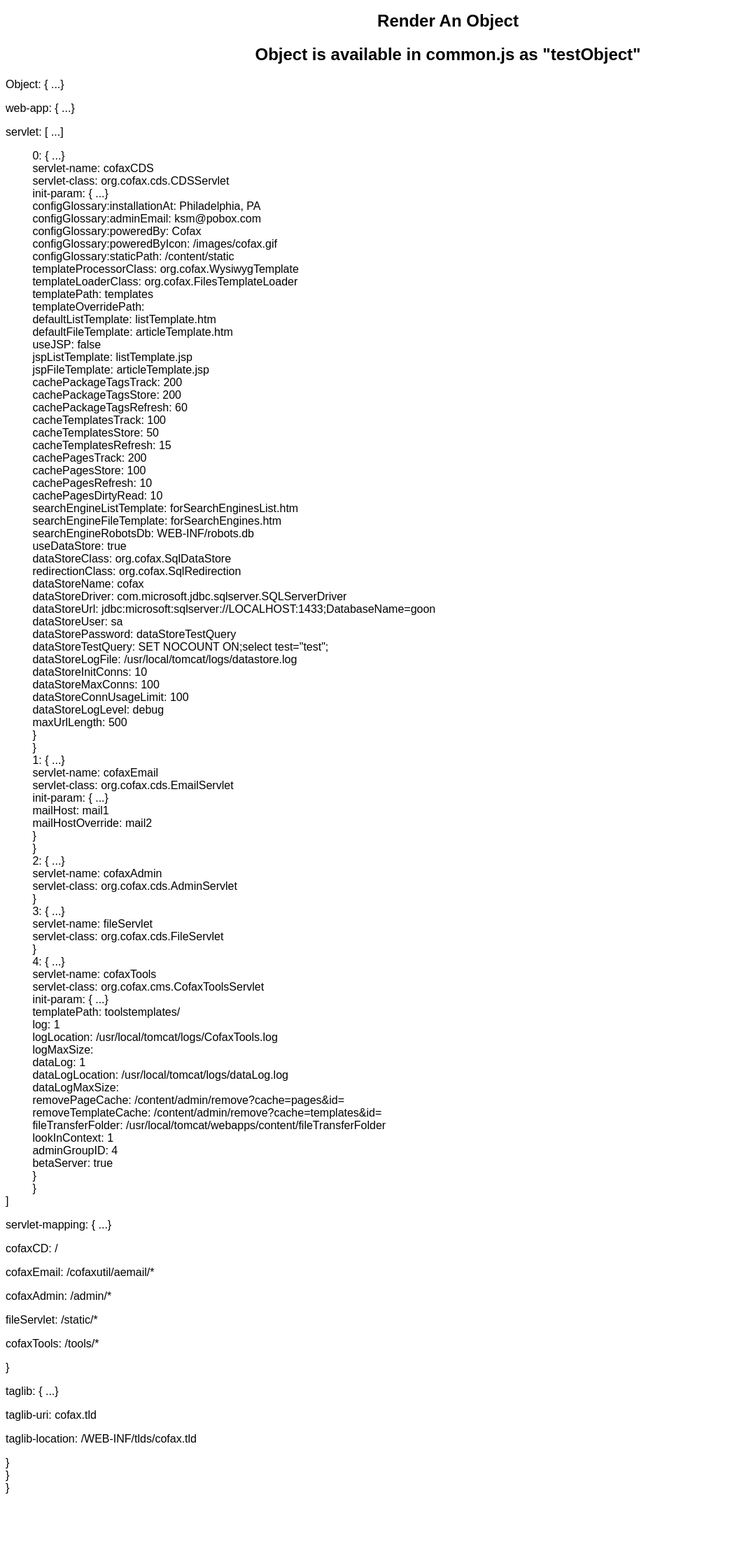
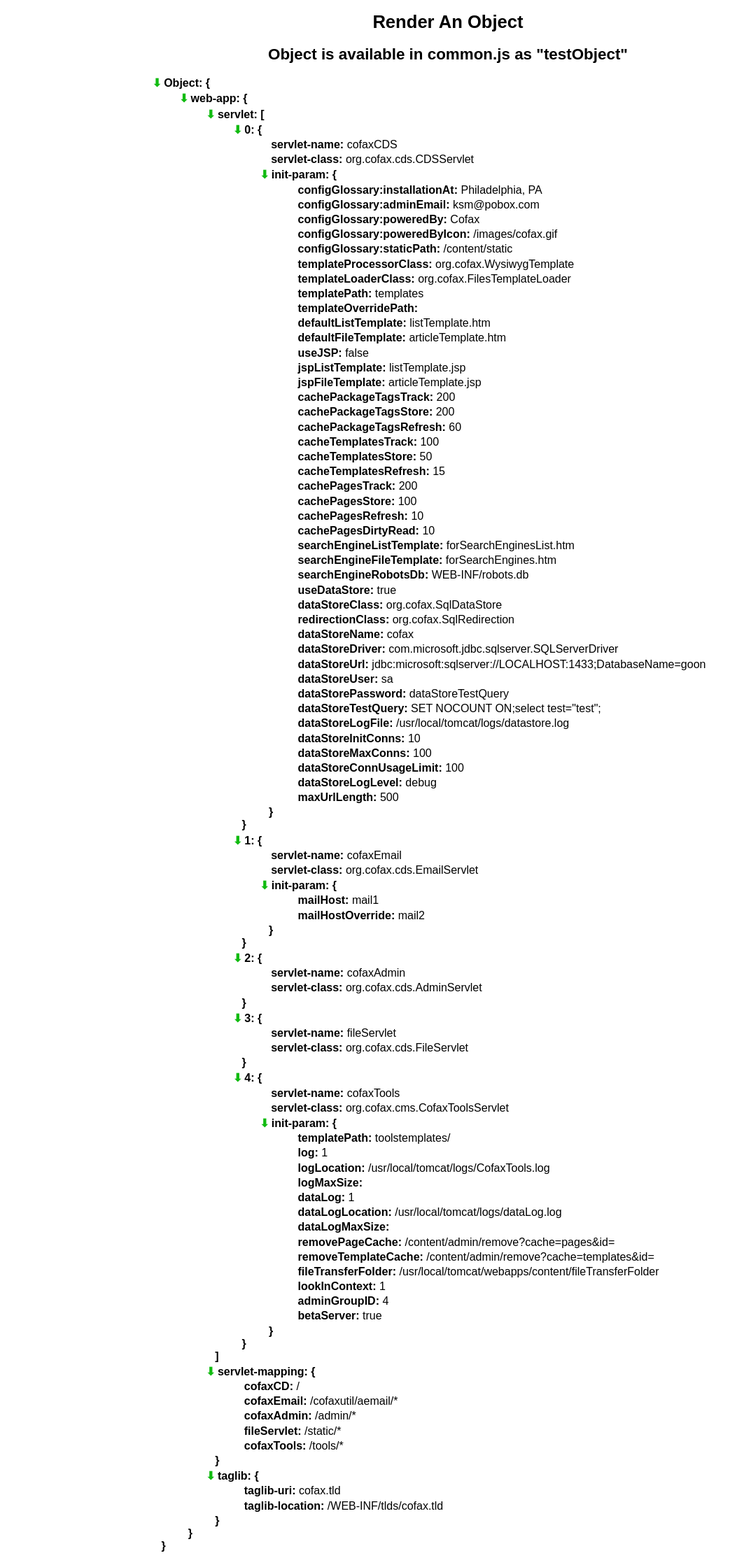
Before and after one commit to enconstant/render-object-task, a website: page app/index.html in a window 1280 px wide. Shown: the whole page at 70% size, without its empty margins (0-1063 px from the left). Before the commit the page ends 2144 px from the top, so only its background shows below. Drawn offline with Linux system fonts and the light colour scheme.

Commit message:
BEM applied to styles;  UI fixes: dots, expand/collaps arrows; css linter added

```diff
--- a/app/index.html
+++ b/app/index.html
@@ -5,10 +5,14 @@
 	<link rel="stylesheet" href="style.css">
 	<title>Document</title>
 </head>
-<body>
-	<h1>Render An Object</h1>
-	<h2>Object is available in common.js as "testObject"</h2>
-	<div class="object-render"></div>
+<body class="page">
+	<header class="header page__header">
+		<h1 class="header__text1">Render An Object</h1>
+		<h2 class="header__text2">Object is available in common.js as "testObject"</h2>
+	</header>
+	<div class="page__rendering-block">
+		<div class="object-render"></div>
+	</div>
 	<script src="main.js"></script>
 </body>
 </html>
--- a/app/main.js
+++ b/app/main.js
@@ -104,7 +104,7 @@ function drawObject(obj) {
     obj.forEach((item, i) => {
       text += draw(i, obj);
     });
-    return `<div class='parent' data-toggle='true'>${text}</div>`;
+    return `<div class='object-render__object-block'>${text}</div>`;
   } else if (typeof obj === 'object' && obj) {
     const props = Object.keys(obj);
     let text = ' ';
@@ -120,21 +120,23 @@ function draw(item, object) {
   if (Array.isArray(object[item])) {
     return `
             <p class='object-render__key-line'>
-              <span>${item}: [</span>
-              <span class="object-render__bracket_hidden">...]</span>
-            </p>${drawObject(object[item])}]
+              <span class='object-render__key-name_extended'>${item}: [</span>
+              <span class='object-render__bracket_hidden'>...]</span>
+            </p>${drawObject(object[item])}
+            <span class='object-render__bracket'> ]</span>
     `;
   } else if (object[item] && typeof object[item] === 'object') {
     return `
             <p class='object-render__key-line'>
-              <span>${item}: {</span>
-              <span class="object-render__bracket_hidden">...}</span>
-            </p>${drawObject(object[item])}}
+              <span class='object-render__key-name_extended'>${item}: {</span>
+              <span class='object-render__bracket_hidden'>...}</span>
+            </p>${drawObject(object[item])}
+            <span class='object-render__bracket'> }</span>
     `;
   } else {
     return `
-            <p>
-              <span>${item}: </span>
+            <p class='object-render__key-line'>
+              <span class='object-render__key-name'>${item}: </span>
               <span>${object[item]}</span>
             </p>
     `;
@@ -166,6 +168,22 @@ container.onclick = function (event) {
         bracket.replace('object-render__bracket', 'object-render__bracket_hidden');
       }
 
+      let bracketClosing = target.nextSibling.nextSibling.nextSibling.classList;
+
+      if (bracketClosing.contains('object-render__bracket_hidden')) {
+        bracketClosing.replace('object-render__bracket_hidden', 'object-render__bracket');
+      } else if (bracketClosing.contains('object-render__bracket')) {
+        bracketClosing.replace('object-render__bracket', 'object-render__bracket_hidden');
+      }
+
+      let arrow = target.firstChild.nextSibling.classList;
+
+      if (arrow.contains('object-render__key-name_collapsed')) {
+        arrow.replace('object-render__key-name_collapsed', 'object-render__key-name_extended');
+      } else if (arrow.contains('object-render__key-name_extended')) {
+        arrow.replace('object-render__key-name_extended', 'object-render__key-name_collapsed');
+      }
+
       return;
     }
     target = target.parentNode;
--- a/app/style.css
+++ b/app/style.css
@@ -1,61 +1,56 @@
-html {
+.page {
+	font-family: Arial;
 	font-size: 16px;
-	font-family: Arial;
 }
 
-h1 {
-	font-size: 1.5rem;
+.header__text1 {
+	font-size: 1.6rem;
 	text-align: center;
 }
 
-h2{
-    text-align: center;
+.header__text2 {
+	font-size: 1.4rem;
+	text-align: center;
 }
 
-#container {
+.page__rendering-block{
 	margin: 0 auto;
+	min-width: 640px;
 	width: 70vw;
+}
 
-}
-.key{
+.object-render__key-name, .object-render__bracket {
 	font-weight: bold;
 }
 
-.key.container:hover {
-	cursor: pointer;
-}
 
-.parent {
+.object-render__object-block {
 	margin-left: 2.4rem;
 	position: relative;
 }
 
-.parent p {
-	margin: 0;
-}
-
-.row div{
-	display: inline-block;
-}
-
-.hidden {
+.object-render__bracket_hidden, .object-render__object-block_collapsed {
 	display: none;
 }
 
-.container::before{
+.object-render__key-line {
+	margin: .2rem;
+}
+
+.object-render__key-name_extended, .object-render__key-name_collapsed {
+	font-weight: bold;
+}
+
+.object-render__key-name_extended::before{
+ color: #11bb11;
+ content:"\2B07";
+ margin-left:-1rem;
+ margin-right: .2rem;
+}
+
+.object-render__key-name_collapsed::before{
+ color: #ee1111;
  content:"\27A4";
  margin-left:-1rem;
  margin-right: .2rem;
- color: red;
 }
-
-.key{
-	position: relative;
-}
-
-.key>span:first-child::before{
- content:"\27A4";
- margin-left:-1rem;
- margin-right: .2rem;
- color: red;
-}
--- a/package.json
+++ b/package.json
@@ -12,6 +12,7 @@
     "eslint": "^4.7.2",
     "eslint-config-airbnb": "^15.1.0",
     "gulp": "^3.9.1",
+    "gulp-csslint": "^1.0.0",
     "gulp-eslint": "^4.0.0"
   }
 }
```
Also changed, not shown: gulpfile.js (+7 -0 lines).
